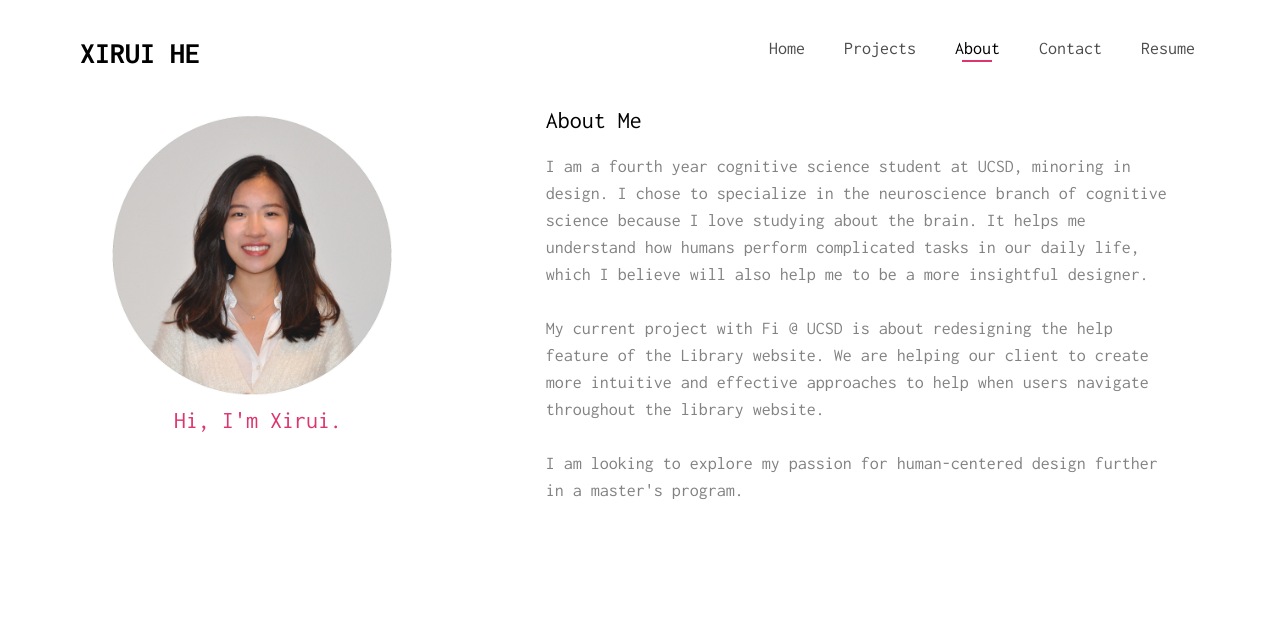
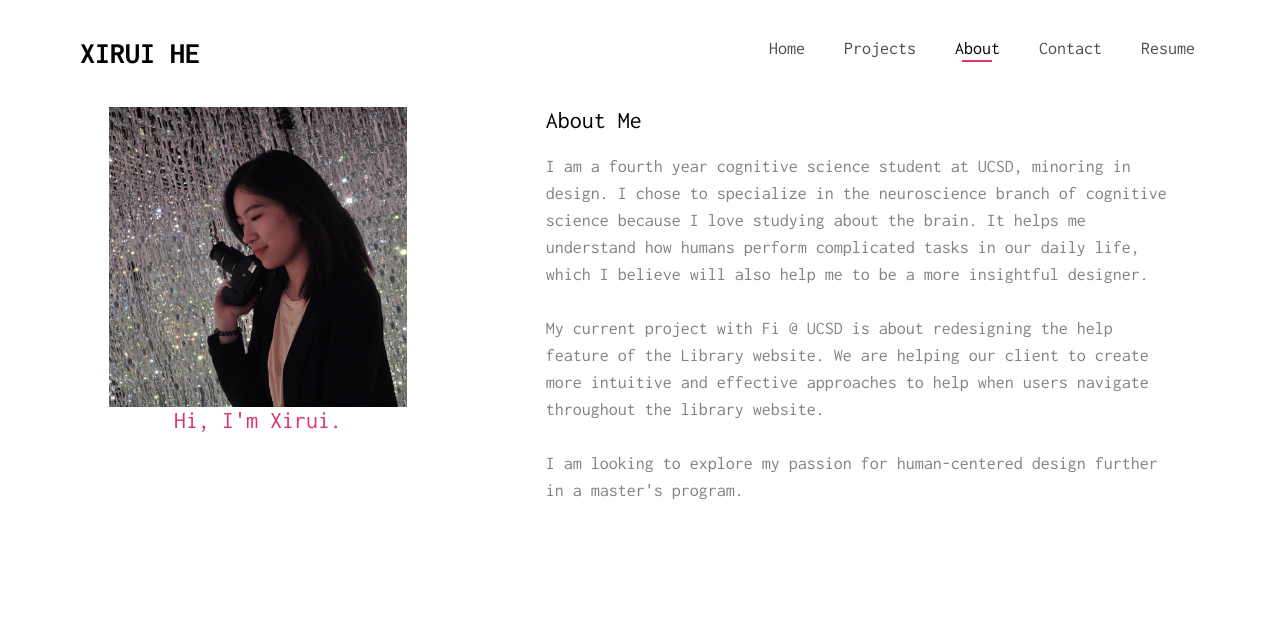
Before and after one commit to xiruihe/xiruihe.github.io, a plain HTML site: page about.html in a window 1280 px wide. Shown: the top 621 px of the page. Drawn offline with Linux system fonts and the light colour scheme; files whose address does not match are found by name.

Commit message:
about photo

```diff
--- a/about.html
+++ b/about.html
@@ -81,7 +81,7 @@
 		</div>
 		<div class="col-md-3">
 					<div class="fh5co-blog animate-box text-center">
-						<a href="#" class="blog-bg" style="background-image: url(images/wechat.jpeg);"></a>
+						<a href="#" class="blog-bg" style="background-image: url(images/about.jpg);"></a>
 
 							<h3><a href="#">Hi, I'm Xirui.</a></h3>
 
```
Also changed, not shown: images/about.jpg (added).
